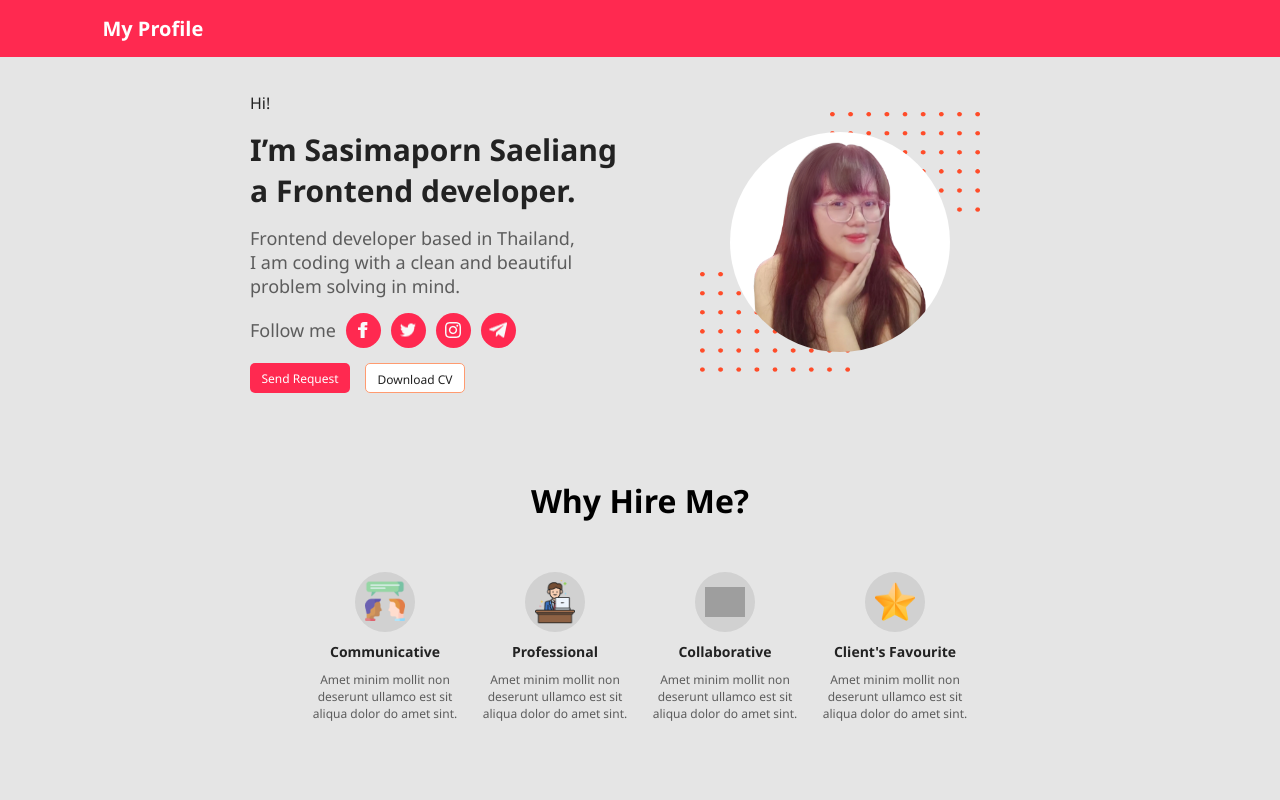
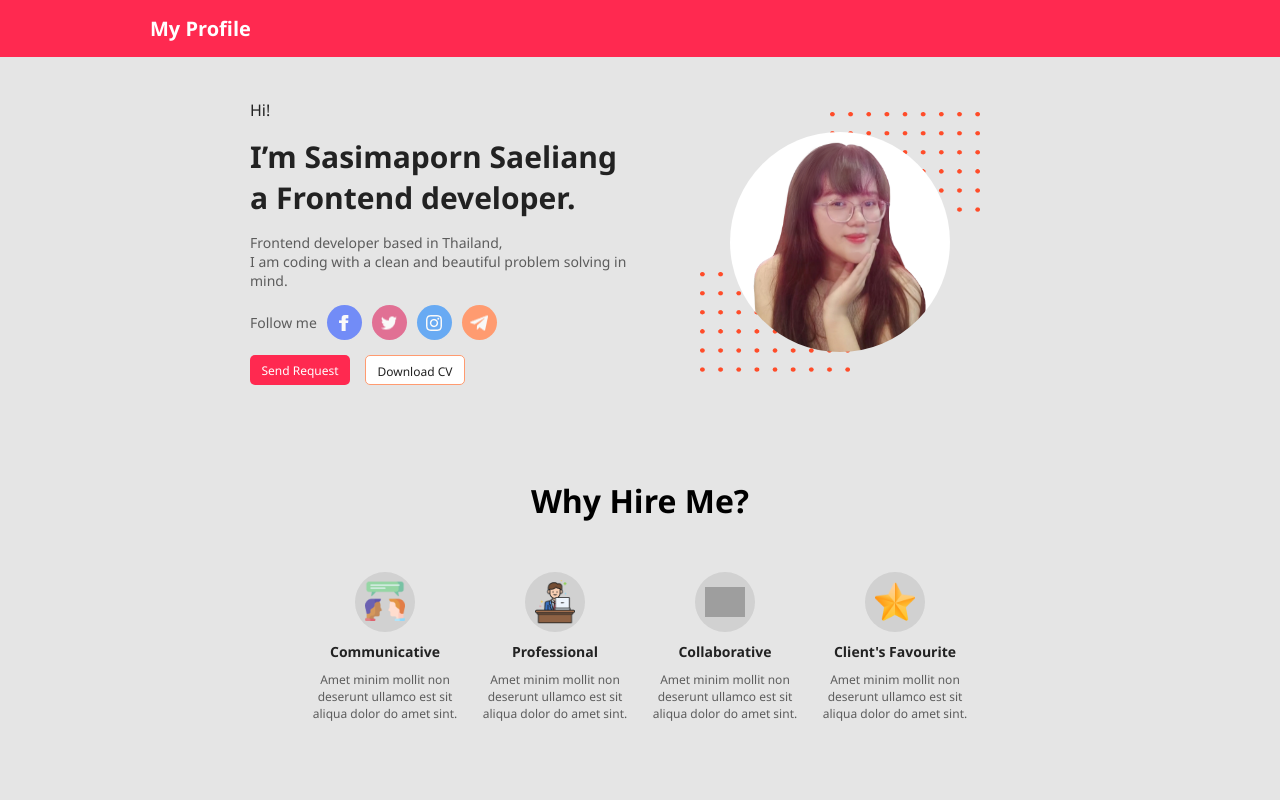
Before and after one commit to BMIWALY/My-Resume, a React (Vite) app: page / in a window 1280 px wide. Shown: the top 800 px of the page. Built offline with nearby package versions, Linux system fonts and the light colour scheme; grey boxes are pictures that could not be loaded.

Commit message:
feat: homepage

```diff
--- a/package.json
+++ b/package.json
@@ -9,6 +9,7 @@
     "preview": "vite preview"
   },
   "dependencies": {
+    "@emotion/react": "^11.10.6",
     "axios": "^1.3.4",
     "react": "^18.2.0",
     "react-dom": "^18.2.0",
--- a/src/App.css
+++ b/src/App.css
@@ -29,7 +29,7 @@
 .header-title {
     font-size: 20px;
     color: white;
-    margin-left: 8%;
+    margin-left: 150px;
 
 
 }
@@ -63,7 +63,7 @@
   font-weight: 700;
 }
 .introduction-detail{
-  font-size: 18px;
+  font-size: 14px;
   color: rgba(34, 34, 34, 0.7);
 
 
@@ -82,6 +82,12 @@
   border-radius: 50%;
   position: relative;
 }
+.social-media-icons:hover{
+  background-color: #FF2950;
+
+}
+
+
 .social-media-icons-img {
   position: absolute;
   top: 50%;
@@ -108,10 +114,12 @@
   padding: 7px;
   font-weight: 500;
 }
+
+
 .button-2{
   width: 100px;
   height: 30px;
-  border: 1.5px solid #FF2950;
+  border: 1.5px solid;
   border-color: #FF9B70;
   background-color: white;
   color: #222222;
@@ -120,6 +128,27 @@
   font-size: 12px;
   padding: 7px;
   font-weight: 500;
+}
+
+
+.button-1:hover {
+  background-color: #ff295093;
+}
+.button-1:active {
+  background-color: #bf1c3a;
+  border: 2px solid #728CF7;
+  padding: 5px;
+}
+
+.button-2:hover {
+  background-color: #ff9b705a;
+  border: 1.5px solid;
+  border-color: #FF9B70;
+}
+.button-2:active {
+  background-color: #FF9B70;
+  color: white;
+  padding: 7px;
 }
 
 
@@ -252,3 +281,7 @@ position: relative;
   height: 160px;
 
 }
+
+.portfolio-img:hover{
+  opacity: 0.7;
+}
--- a/src/components/Header.jsx
+++ b/src/components/Header.jsx
@@ -1,9 +1,15 @@
+/** @jsxImportSource @emotion/react */
+
+import { css } from "@emotion/react";
+
+
 import socialMediaIcons from "../data/socialMediaIcons"
 import BulletPoints from "../../public/image/element/Bullet Points.png"
 import profileImage from "../../public/image/profile-image/profile-image-7.png"
 
 
 function Header() {
+
 
     return (
         <div className='header'>
@@ -22,7 +28,15 @@ function Header() {
                         <p className="introduction-detail">Follow me</p>
                         {socialMediaIcons.map((item, index) => {
                             return (
-                                <div className="social-media-icons" key={index}> <img className="social-media-icons-img" src={item.icon} />  </div>
+                                <a href={item.url}>
+                                    <div className="social-media-icons" key={index}
+                                        css={css`background-color: ${item.bgColor} ;`} >
+
+                                        <img className="social-media-icons-img" src={item.icon} alt={item.name} />
+
+                                    </div>
+                                </a>
+
                             )
                         })}
                     </div>
@@ -35,9 +49,9 @@ function Header() {
 
 
                 <div className='header-profile-image' >
-                    <img className='bullet-points-image-1' src={BulletPoints}/>
+                    <img className='bullet-points-image-1' src={BulletPoints} />
                     <img className='bullet-points-image-2' src={BulletPoints} />
-                    <img className='profile-image' src={profileImage} />
+                    <img className='profile-image' src={profileImage} alt="Profile Image" />
 
                 </div>
 
--- a/src/components/Portfolio.jsx
+++ b/src/components/Portfolio.jsx
@@ -10,7 +10,7 @@ function Portfolio() {
             {portfolio.map((item, index) => {
                 return (
                     <div className="portfolio-box" key={index}>
-                        <div className="portfolio-icon "> <img className="portfolio-img" src={item.img}/></div>
+                        <div className="portfolio-icon "> <img className="portfolio-img" src={item.img} alt={item.name}/></div>
 
                     </div>
                 )
--- a/src/components/SoftSkill.jsx
+++ b/src/components/SoftSkill.jsx
@@ -10,7 +10,7 @@ function SoftSkill() {
             {softSkillDetail.map((item, index) => {
                 return (
                     <div className="soft-skill-box" key={index}>
-                        <div className="soft-skill-icon "> <img className="soft-skill-img" src={item.icon}/></div>
+                        <div className="soft-skill-icon "> <img className="soft-skill-img" src={item.icon} alt={item.skill}/></div>
                         <p className="soft-skill" >{item.skill}</p>
                         <p className="soft-skill-detail" >{item.detail}</p>
                     </div>
--- a/src/data/portfolio.jsx
+++ b/src/data/portfolio.jsx
@@ -8,17 +8,35 @@ import port6 from "../../public/image/portfolio/port-6.png"
 
 const portfolio = [
 
-    { img: port1 },
+    {
+        img: port1,
+        name: "portfolio image 1"
+    },
 
-    { img:port2},
+    {
+        img: port2,
+        name: "portfolio image 2"
+    },
 
-    { img:port3},
+    {
+        img: port3,
+        name: "portfolio image 3"
+    },
 
-    { img:port4},
+    {
+        img: port4,
+        name: "portfolio image 4"
+    },
 
-    { img:port5},
+    {
+        img: port5,
+        name: "portfolio image 5"
+    },
 
-    { img:port6},
+    {
+        img: port6,
+        name: "portfolio image 6"
+    },
 
 ]
 
--- a/src/data/socialMediaIcons.jsx
+++ b/src/data/socialMediaIcons.jsx
@@ -6,25 +6,29 @@ import emailIcon from "../../public/image/socialMediaIcons/email-icon.png"
 
 const socialMediaIcons = [
 
-{   name: "facebook",
+{   name: "facebook icon",
     icon: fbIcon,
-    bgColor:"#728CF7"
+    bgColor:"#728CF7",
+    url:"https://www.facebook.com/"
 
 },
-{   name: "twitter",
+{   name: "twitter icon",
     icon: twIcon,
-    bgColor:"#E17094"
+    bgColor:"#E17094",
+    url:"https://www.twitter.com/"
 
 },
-{   name: "instagram",
+{   name: "instagram icon",
     icon: igIcon,
-    bgColor:"#68AAF3"
+    bgColor:"#68AAF3",
+    url:"https://www.instagram.com/"
 
 },
 
-{   name: "email",
+{   name: "email icon",
     icon: emailIcon,
-    bgColor:"#FF9B70"
+    bgColor:"#FF9B70",
+    url:"https://mail.google.com/"
 
 },
 
```
Also changed, not shown: 1 other file (tests, documents, lock files or other folders).
